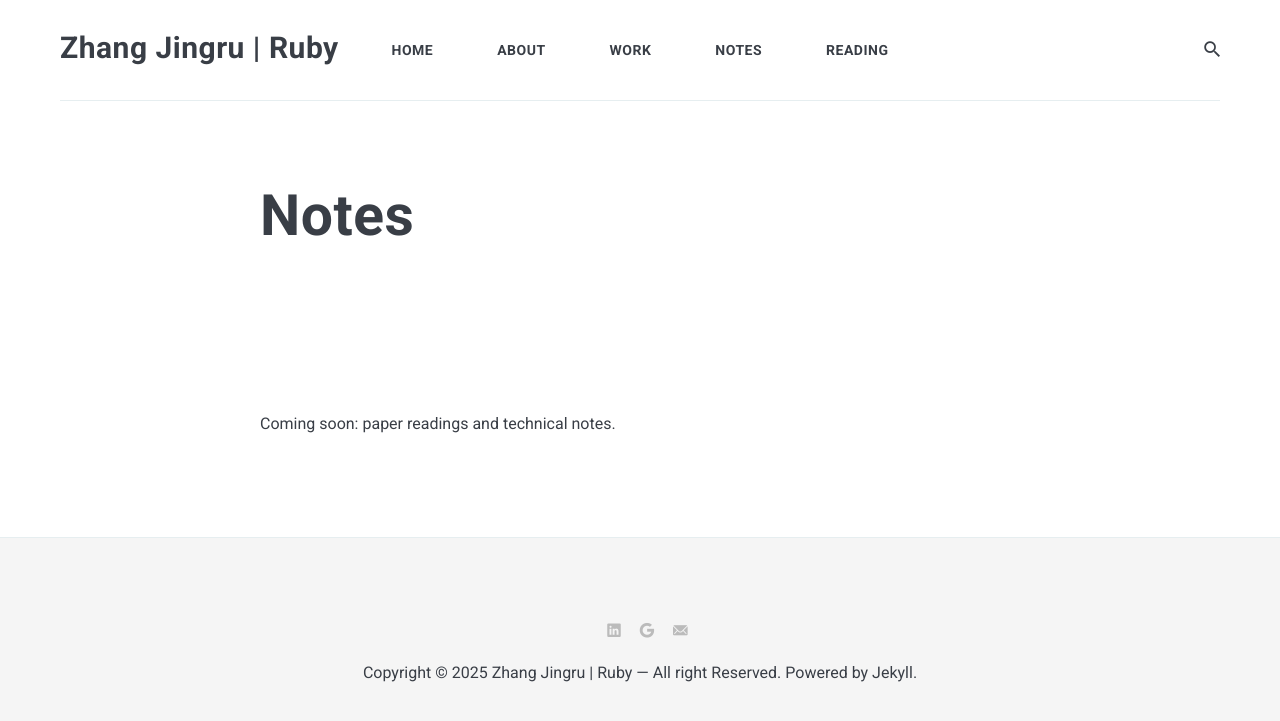
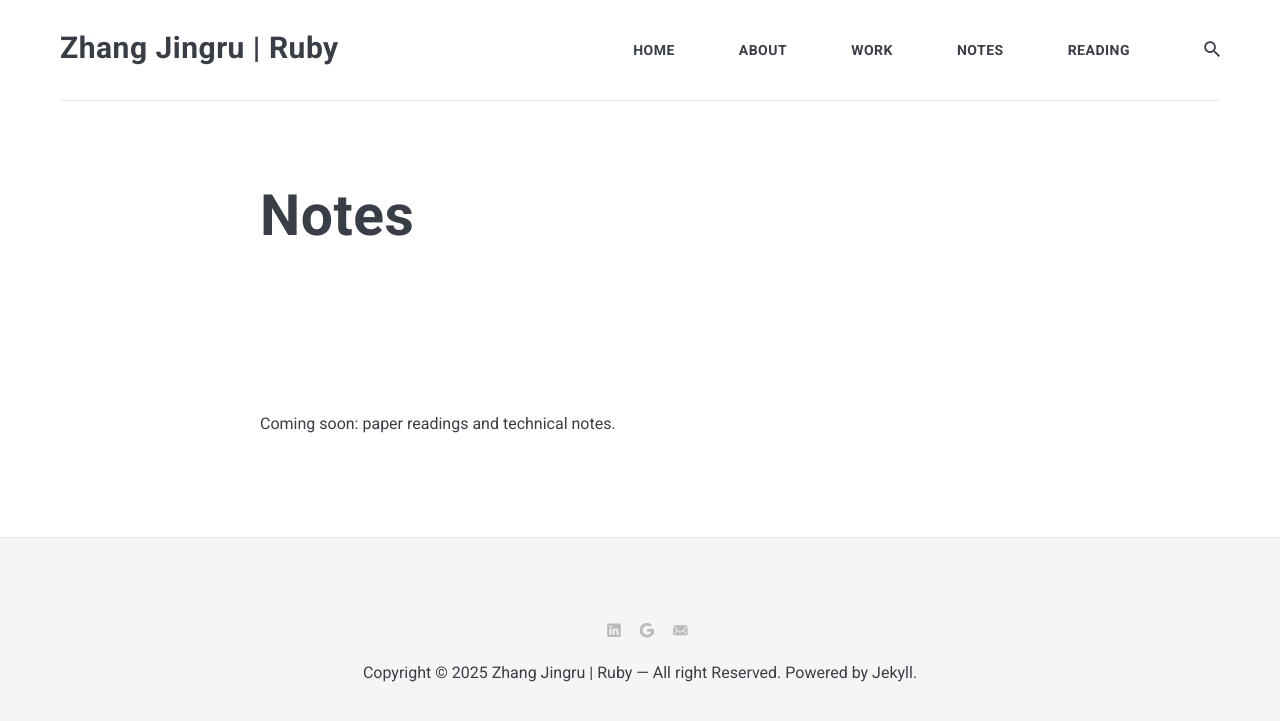
Before and after one commit to ZhangJingru-Ruby/ZhangJingru-Ruby.github.io, a Jekyll site: the page built from _pages/notes.md, in a window 1280 px wide. Shown: the top 721 px of the page. Built offline with Jekyll 4.4.1, drawn with Linux system fonts in a browser that asks for light colours; nearby versions of some CDN libraries.

Commit message:
🧭 Move nav tabs to right side of header

```diff
--- a/_sass/3-modules/_header.scss
+++ b/_sass/3-modules/_header.scss
@@ -49,8 +49,8 @@
 .main-nav {
   position: absolute;
   top: 50%;
-  left: 50%;
-  transform: translate(-50%, -50%);
+  right: 60px;
+  transform: translateY(-50%);
 
   .nav-icon__close {
     display: none;
```
